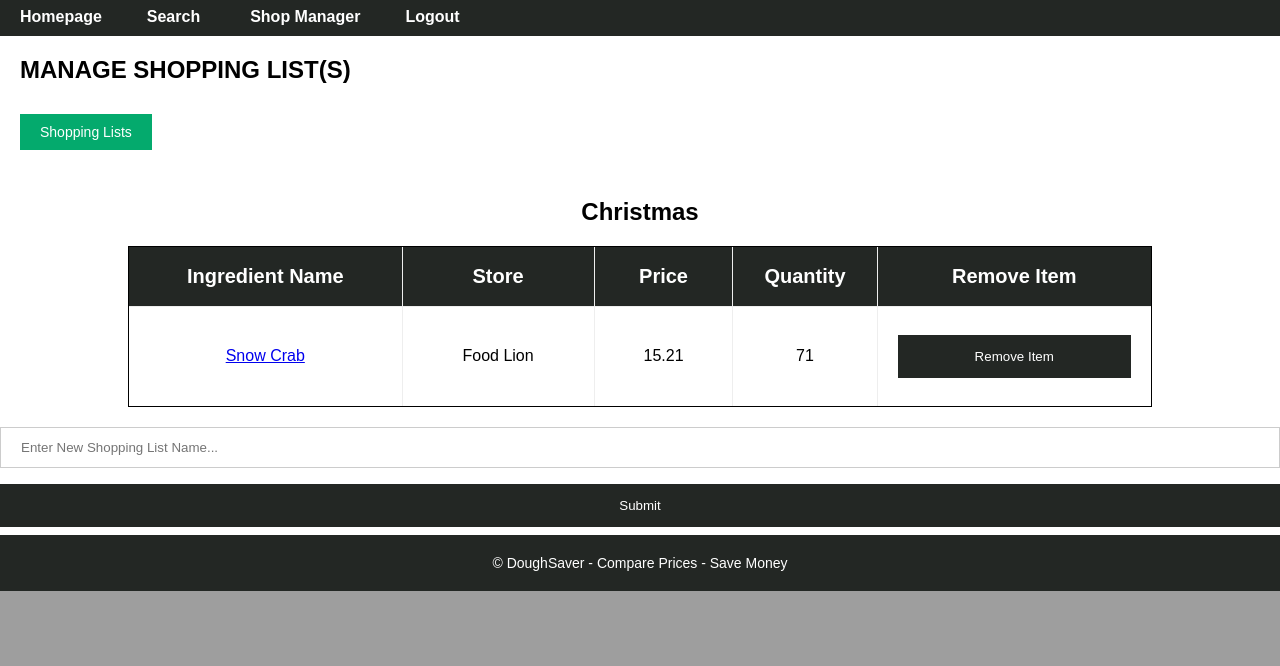
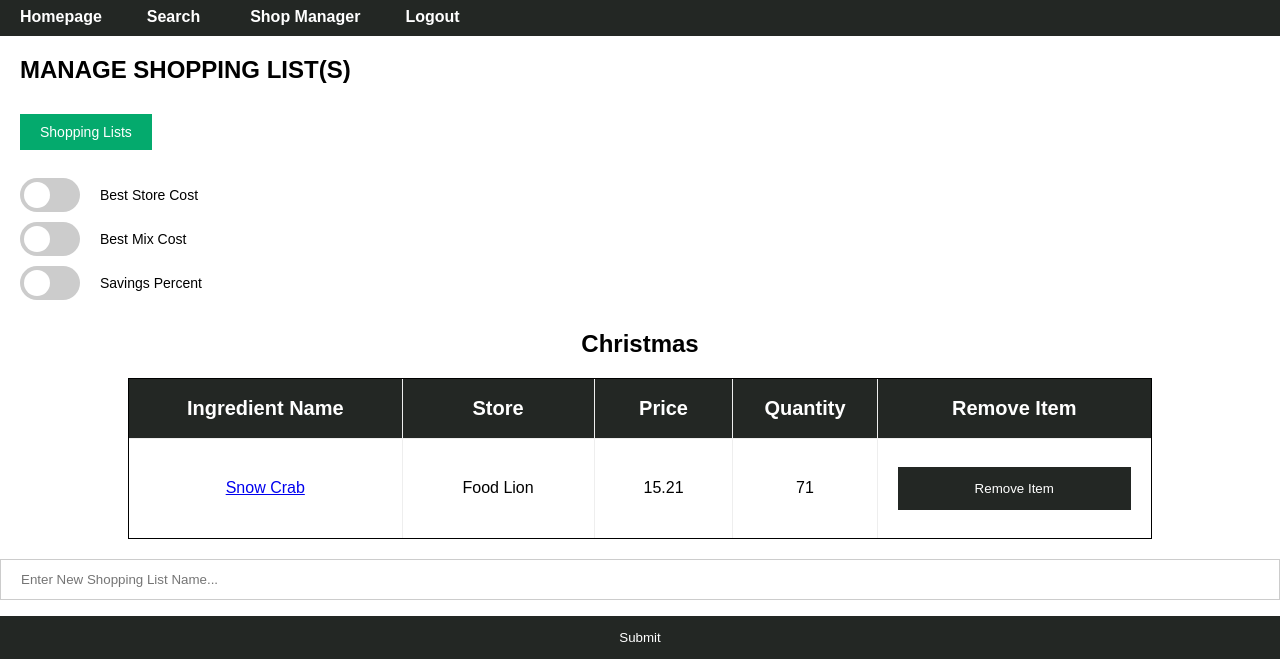
Before and after one commit to odian001/test, a Django app: page /shopping_lists/6/ in a window 1280 px wide. Shown: the part 962-1628 px from the top of the page. Before the commit the page ends 1553 px from the top, so only its background shows below. Run offline with Django 4.2, Linux system fonts and the light colour scheme; a user stored in the database is signed in; data comes from the database, SQL or seed files in the repository.

Commit message:
Price comparison on shopping lists page
Added pricing algorithm selection to shopping list pages.
TODO: Work the algorithms into the view
Also made some changes to settings page to fix how it displayed.

```diff
--- a/DoughSaver/doughsaverapp/templates/shopping_lists.html
+++ b/DoughSaver/doughsaverapp/templates/shopping_lists.html
@@ -27,7 +27,26 @@
     <!--Display chosen shopping list items-->
 	<center>
     {% if selected_list_id %}
-	        <h2>{{ selected_list.ListName }}</h2>
+		<div style="margin-left: 20px;" class="switch-container">
+			<label  class="switch">
+			   <input type="checkbox" id="best_store_cost" name="pricing_options" value="beststore">
+			 <span class="slider round"></span>
+			 <p class="pswitch"> Best Store Cost </p>
+			</label>
+
+			<label class="switch">
+				<input type="checkbox" id="best_mix_cost" name="pricing_options" value="bestmix">
+				 <span class="slider round"></span>
+				<p class="pswitch"> Best Mix Cost </p>
+			</label>
+
+			<label class="switch">
+				 <input type="checkbox" id="savings_percent" name="pricing_options" value="savingspercent">
+				<span class="slider round"></span>
+				<p class="pswitch"> Savings Percent </p>
+			</label>
+		</div>
+		<h2>{{ selected_list.ListName }}</h2>
 		<table border="1" class="custom-table">
 		<thead>
 			<tr>
@@ -73,5 +92,38 @@
          <button type="submit">Submit</button>
     </form>
 
+<script>
+    document.addEventListener('DOMContentLoaded', function() {
+        var selected_list_id = '{{ selected_list_id }}';  // Make sure this is correctly set in your template
+        var currentUrl = window.location.href;
+
+        // Function to check the checkbox based on the current URL
+        function checkCheckbox() {
+            var checkboxes = document.querySelectorAll('input[name="pricing_options"]');
+            checkboxes.forEach(function(checkbox) {
+                // Check if the checkbox value matches the current URL
+                if (currentUrl.includes('/' + checkbox.value + '/')) {
+                    checkbox.checked = true;
+                } else {
+                    checkbox.checked = false;
+                }
+            });
+        }
+
+        // Check the checkbox on page load
+        checkCheckbox();
+
+        // Function to handle checkbox changes
+        var checkboxes = document.querySelectorAll('input[name="pricing_options"]');
+        checkboxes.forEach(function(checkbox) {
+            checkbox.addEventListener('change', function() {
+                // Redirect based on the checked checkbox and selected_list_id
+                if (checkbox.checked) {
+                    window.location.href = '/shopping_lists/' + selected_list_id + '/' + checkbox.value;
+                }
+            });
+        });
+    });
+</script>
 
 {% endblock %}
--- a/DoughSaver/doughsaverapp/urls.py
+++ b/DoughSaver/doughsaverapp/urls.py
@@ -27,6 +27,7 @@ urlpatterns = [
     path('track_recipe/', track_recipe, name='track_recipe'),
     path('shopping_lists/', views.shopping_lists, name='shopping_lists'),
     path('shopping_lists/<int:list_id>/', views.shopping_lists, name='shopping_lists_with_id'),
+    path('shopping_lists/<int:list_id>/<str:algorithm>/', views.shopping_lists, name='shopping_lists_with_id_algorithm'),
     path('target_price_ingredient/', target_price_ingredient, name='target_price_ingredient'),
     path('target_price_recipe/', target_price_recipe, name='target_price_recipe'),
     path('remove_item_from_list/', remove_item_from_list, name='remove_item_from_list'),
--- a/DoughSaver/doughsaverapp/views.py
+++ b/DoughSaver/doughsaverapp/views.py
@@ -252,7 +252,7 @@ def store_selection(request):
 
     return render(request, 'store_selection.html', {'grocery_stores': grocery_stores, 'selected_stores': selected_stores})
 
-def shopping_lists(request, list_id=None):
+def shopping_lists(request, list_id=None, algorithm=None):
     user_id = AuthUser.objects.get(id=request.user.id)
     #if the user adds a new shopping list
     #get name and add it to the users shopping list collection and add listid and name to shopping list model
@@ -282,6 +282,8 @@ def shopping_lists(request, list_id=None):
         current_prices=PriceData.objects.none()
         for item in shopping_list_items:
             current_prices|=PriceData.objects.filter(IngredientID=item.Ingredient_id)
+        #if algorithm != None:
+
 
         return render(request, 'shopping_lists.html', {'UserListID': UserListID, 'selected_list_id': list_id, 'session_list': shopping_list_names, 'selected_list': selected_list, 'shopping_list_items': shopping_list_items, 'current_prices': current_prices})
 
@@ -556,6 +558,7 @@ def recipe_search(request):
 
         return render(request, 'recipe_search.html', {'search_query': search_query, 'recipes': recipes,'shopping_lists': shopping_lists})
 
+
 def shopping_list_detail(request, list_id):
     # Retrieve the shopping list items for the given list ID
     shopping_list_items = ShoppingList.objects.filter(ListID=list_id)
@@ -652,15 +655,14 @@ def remove_item_from_list(request):
     return redirect(f'/shopping_lists/{list_id}/')
 
 def settings(request):
-    user = AuthUser.objects.get(id=request.user.id)
+    date_user = AuthUser.objects.get(id=request.user.id)
     if request.method == 'POST':
-        selecteddate = request.POST.get('selecteddate')  # Assuming the date field in the form has the name 'selecteddate'
+        selecteddate = request.POST.get('selecteddate')
         if selecteddate:
-            user.selecteddate = selecteddate
-            user.save()
-            messages.success(request, 'Selected date updated successfully.')
-            return redirect('settings')  # Redirect to the user's profile page or wherever you want
+            date_user.selecteddate = selecteddate
+            date_user.save()
+            return redirect('settings')
 
 
 
-    return render(request, 'settings.html', { 'user': user})
+    return render(request, 'settings.html', { 'date_user': date_user})
```
Also changed, not shown: DoughSaver/doughsaverapp/templates/settings.html (+9 -5 lines).
